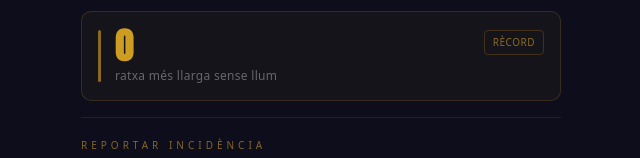
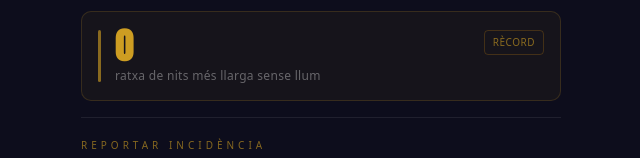
Before and after one commit to KKrusti/alesfosquescat, a React (Vite) app: page / in a window 1280 px wide. Shown: the part 238-396 px from the top of the page, without its empty margins (319-959 px from the left). Built offline with nearby package versions, Linux system fonts and the light colour scheme; no server answers.

Commit message:
feat: add interactions API endpoint and update HistoryPage to display activity log

```diff
--- a/src/i18n/translations.ts
+++ b/src/i18n/translations.ts
@@ -17,7 +17,7 @@ export const translations = {
     daysSinceLabel:   "nits des de l'últim incident",
     badgeActive:      'Ratxa actual',
     badgeOk:          'Tot bé',
-    longestLabel:     'ratxa més llarga sense llum',
+    longestLabel:     'ratxa de nits més llarga sense llum',
     recordBadge:      'Rècord',
 
     // Stats rows
@@ -96,7 +96,7 @@ export const translations = {
     daysSinceLabel: 'noches desde el último incidente',
     badgeActive:    'Racha actual',
     badgeOk:        'Todo bien',
-    longestLabel:   'racha más larga sin luz',
+    longestLabel:   'racha de noches más larga sin luz',
     recordBadge:    'Récord',
 
     // Stats rows
```
